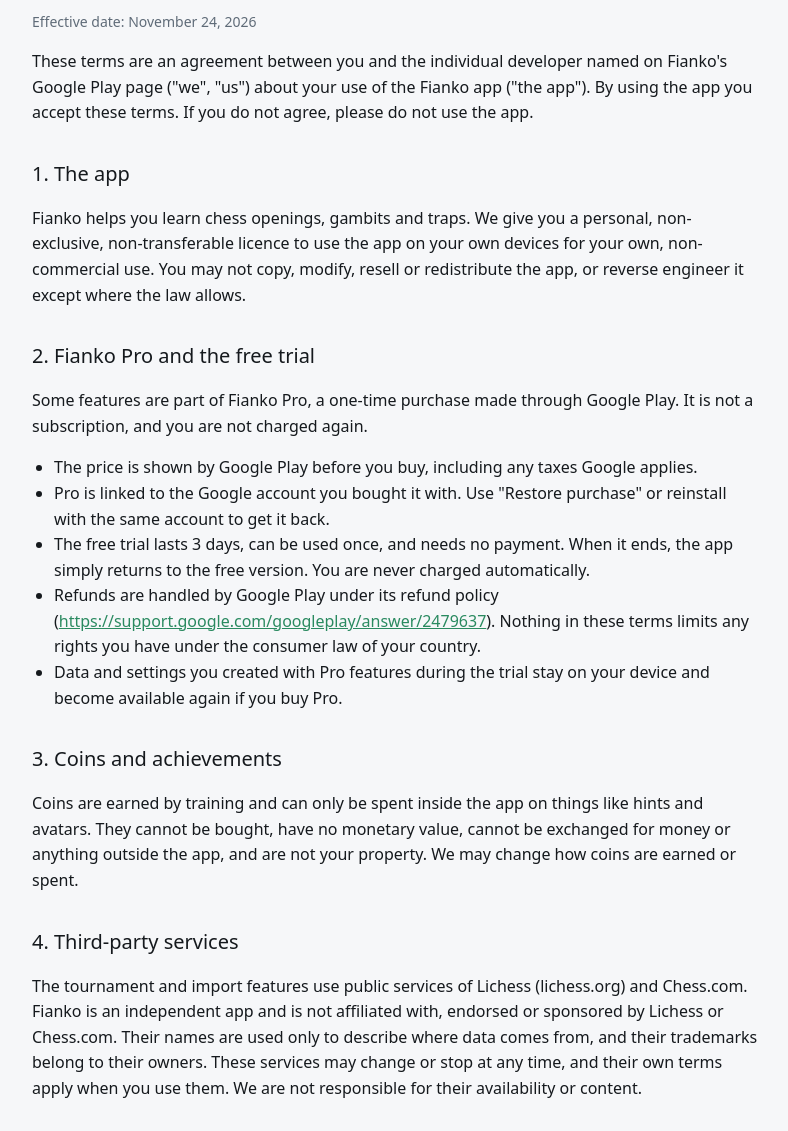
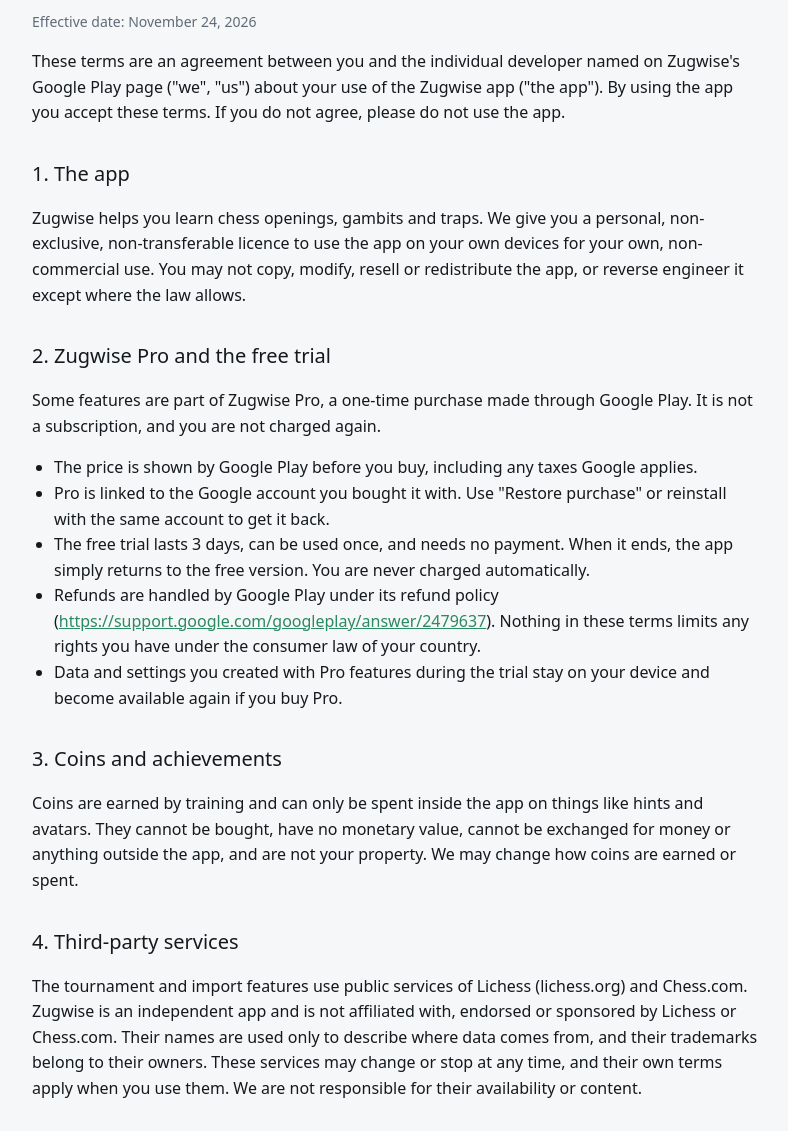
Before and after one commit to Hawksbk/ivorando, a plain HTML site: page terms.html in a window 1280 px wide. Shown: the part 133-1264 px from the top of the page, without its empty margins (244-1032 px from the left). Drawn offline with Linux system fonts and the light colour scheme.

Commit message:
Rename to Zugwise
Co-Authored-By: Claude Opus 5.5 <noreply@anthropic.com>

```diff
--- a/terms.html
+++ b/terms.html
@@ -1,7 +1,7 @@
 <!doctype html>
 <html lang="en"><head><meta charset="utf-8">
 <meta name="viewport" content="width=device-width, initial-scale=1">
-<title>Fianko Terms of Use</title><style>
+<title>Zugwise Terms of Use</title><style>
 :root{--bg:#f6f7f9;--fg:#15191d;--muted:#5f6b78;--accent:#2a8a60;--card:#fff;--line:#dce1e6}
 @media (prefers-color-scheme:dark){:root{--bg:#121417;--fg:#f2f4f6;--muted:#8d98a4;--accent:#34a877;--card:#171a1e;--line:#2b3137}}
 *{box-sizing:border-box}body{margin:0;background:var(--bg);color:var(--fg);
@@ -14,11 +14,11 @@ nav{margin-bottom:24px;font-size:14px}nav a{margin-right:16px}
 <body><main><nav><a href="privacy.html">Privacy policy</a><a href="terms.html">Terms of use</a></nav>
 <h1>Terms of Use</h1>
 <p class="muted">Effective date: November 24, 2026</p>
-<p>These terms are an agreement between you and the individual developer named on Fianko&#x27;s Google Play page (&quot;we&quot;, &quot;us&quot;) about your use of the Fianko app (&quot;the app&quot;). By using the app you accept these terms. If you do not agree, please do not use the app.</p>
+<p>These terms are an agreement between you and the individual developer named on Zugwise&#x27;s Google Play page (&quot;we&quot;, &quot;us&quot;) about your use of the Zugwise app (&quot;the app&quot;). By using the app you accept these terms. If you do not agree, please do not use the app.</p>
 <h2>1. The app</h2>
-<p>Fianko helps you learn chess openings, gambits and traps. We give you a personal, non-exclusive, non-transferable licence to use the app on your own devices for your own, non-commercial use. You may not copy, modify, resell or redistribute the app, or reverse engineer it except where the law allows.</p>
-<h2>2. Fianko Pro and the free trial</h2>
-<p>Some features are part of Fianko Pro, a one-time purchase made through Google Play. It is not a subscription, and you are not charged again.</p>
+<p>Zugwise helps you learn chess openings, gambits and traps. We give you a personal, non-exclusive, non-transferable licence to use the app on your own devices for your own, non-commercial use. You may not copy, modify, resell or redistribute the app, or reverse engineer it except where the law allows.</p>
+<h2>2. Zugwise Pro and the free trial</h2>
+<p>Some features are part of Zugwise Pro, a one-time purchase made through Google Play. It is not a subscription, and you are not charged again.</p>
 <ul>
 <li>The price is shown by Google Play before you buy, including any taxes Google applies.</li>
 <li>Pro is linked to the Google account you bought it with. Use &quot;Restore purchase&quot; or reinstall with the same account to get it back.</li>
@@ -29,7 +29,7 @@ nav{margin-bottom:24px;font-size:14px}nav a{margin-right:16px}
 <h2>3. Coins and achievements</h2>
 <p>Coins are earned by training and can only be spent inside the app on things like hints and avatars. They cannot be bought, have no monetary value, cannot be exchanged for money or anything outside the app, and are not your property. We may change how coins are earned or spent.</p>
 <h2>4. Third-party services</h2>
-<p>The tournament and import features use public services of Lichess (lichess.org) and Chess.com. Fianko is an independent app and is not affiliated with, endorsed or sponsored by Lichess or Chess.com. Their names are used only to describe where data comes from, and their trademarks belong to their owners. These services may change or stop at any time, and their own terms apply when you use them. We are not responsible for their availability or content.</p>
+<p>The tournament and import features use public services of Lichess (lichess.org) and Chess.com. Zugwise is an independent app and is not affiliated with, endorsed or sponsored by Lichess or Chess.com. Their names are used only to describe where data comes from, and their trademarks belong to their owners. These services may change or stop at any time, and their own terms apply when you use them. We are not responsible for their availability or content.</p>
 <h2>5. Your content</h2>
 <p>You are responsible for the games and lines you import, create or share, and for having the right to use them. Games you import remain subject to the rights of their original sources.</p>
 <h2>6. Learning content</h2>
```
Also changed, not shown: index.html (+1 -1 lines), privacy.html (+3 -3 lines).
